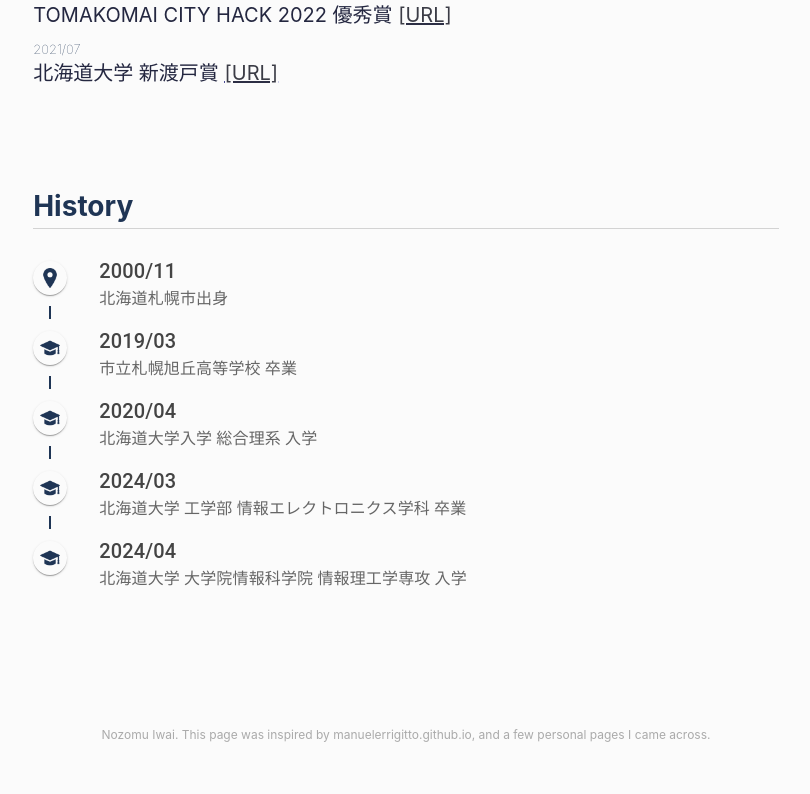
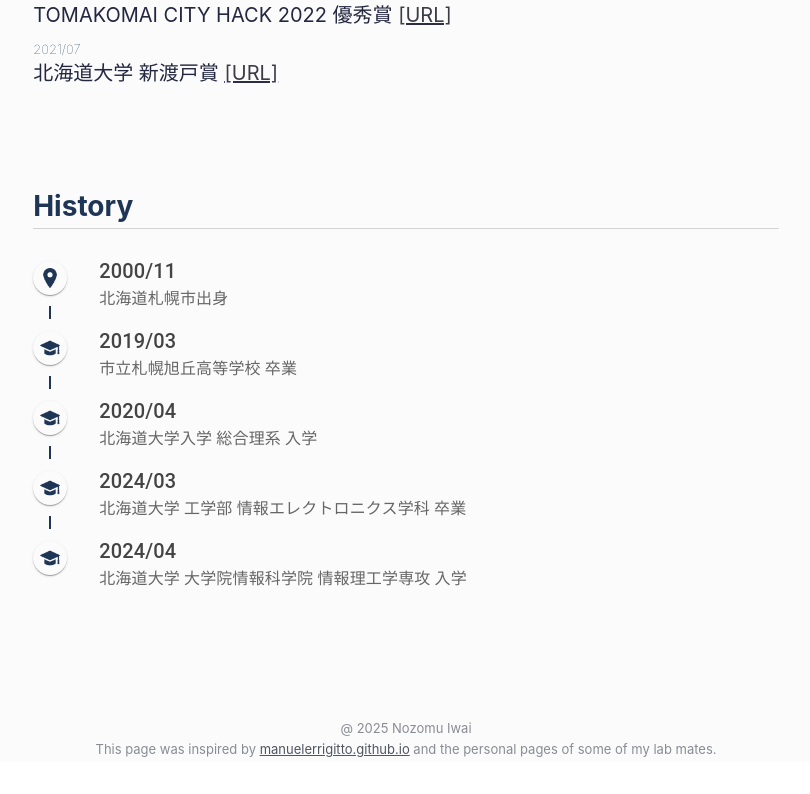
Before and after one commit to NI-yy/NI-yy.github.io, a React (Create React App) app: page / in a window 1280 px wide. Shown: the part 3660-4454 px from the top of the page, without its empty margins (384-1194 px from the left). After the commit the page ends 4422 px from the top, so only its background shows below. Built offline with nearby package versions, Linux system fonts and the light colour scheme; the HTML template or start-up script is replaced by a standard one.

Commit message:
footer調整

```diff
--- a/src/App.css
+++ b/src/App.css
@@ -13,7 +13,7 @@
   margin-left: 300px;
   width: 100%;
   background-color: var(--color-white);
-  padding: 40px 24px 20px 24px;
+  padding: 40px 24px 5px 24px;
   box-sizing: border-box;
 }
 
--- a/src/components/Footer.js
+++ b/src/components/Footer.js
@@ -4,7 +4,8 @@ import '../styles/Footer.css';
 function Footer() {
   return (
     <footer className="footer">
-      <p>Nozomu Iwai. This page was inspired by manuelerrigitto.github.io, and a few personal pages I came across.</p>
+      <p>@ 2025 Nozomu Iwai</p>
+      <p>This page was inspired by <a href="https://github.com/manuelernestog/manuelernestog.github.io"><span className="url-text">manuelerrigitto.github.io</span></a> and the personal pages of some of my lab mates.</p>
     </footer>
   );
 }
--- a/src/components/Skills.js
+++ b/src/components/Skills.js
@@ -17,11 +17,11 @@ ChartJS.register(CategoryScale, LinearScale, BarElement, Title, Tooltip, Legend)
 function Skills() {
 
   const skills = [
-    { name: 'Unity/C#', level: 80 , explain : '仕事や研究, 個人開発(〜4年)'},
-    { name: 'Python', level: 60 , explain : '研究や個人開発, 競プロ(〜3年)'},
-    { name: 'Arduino', level: 40 , explain : '研究や個人開発(〜2年)'},
-    { name: 'Blender', level: 30 , explain : '趣味(〜2年)'},
-    { name: 'HTML/CSS', level: 20 , explain : '個人開発(〜1年)'},
+    { name: 'Unity/C#', level: 80 , explain : '自分である程度書ける(〜4年)'},
+    { name: 'Python', level: 60 , explain : '参考書を見ながら(〜3年)'},
+    { name: 'Arduino', level: 40 , explain : '参考書を見ながら(〜2年)'},
+    { name: 'Blender', level: 30 , explain : '参考書を見ながら(〜2年)'},
+    { name: 'HTML/CSS', level: 20 , explain : '勉強中(〜1年)'},
   ];
 
   const data = {
--- a/src/styles/Footer.css
+++ b/src/styles/Footer.css
@@ -1,6 +1,16 @@
 .footer {
     text-align: center;
-    color: #aaa;
-    font-size: 12px;
-    padding: 20px 0;
+    color: #8a8c94;
+    font-size: var(--font-size-small);
+    padding: 20px 0 0 0;
   }
+
+  .footer a {
+    color: var(--color-gray-dark);
+    text-decoration: underline;
+  }
+
+  .footer p {
+    margin-top : 5px;
+    margin-bottom: 0;
+  }
```
